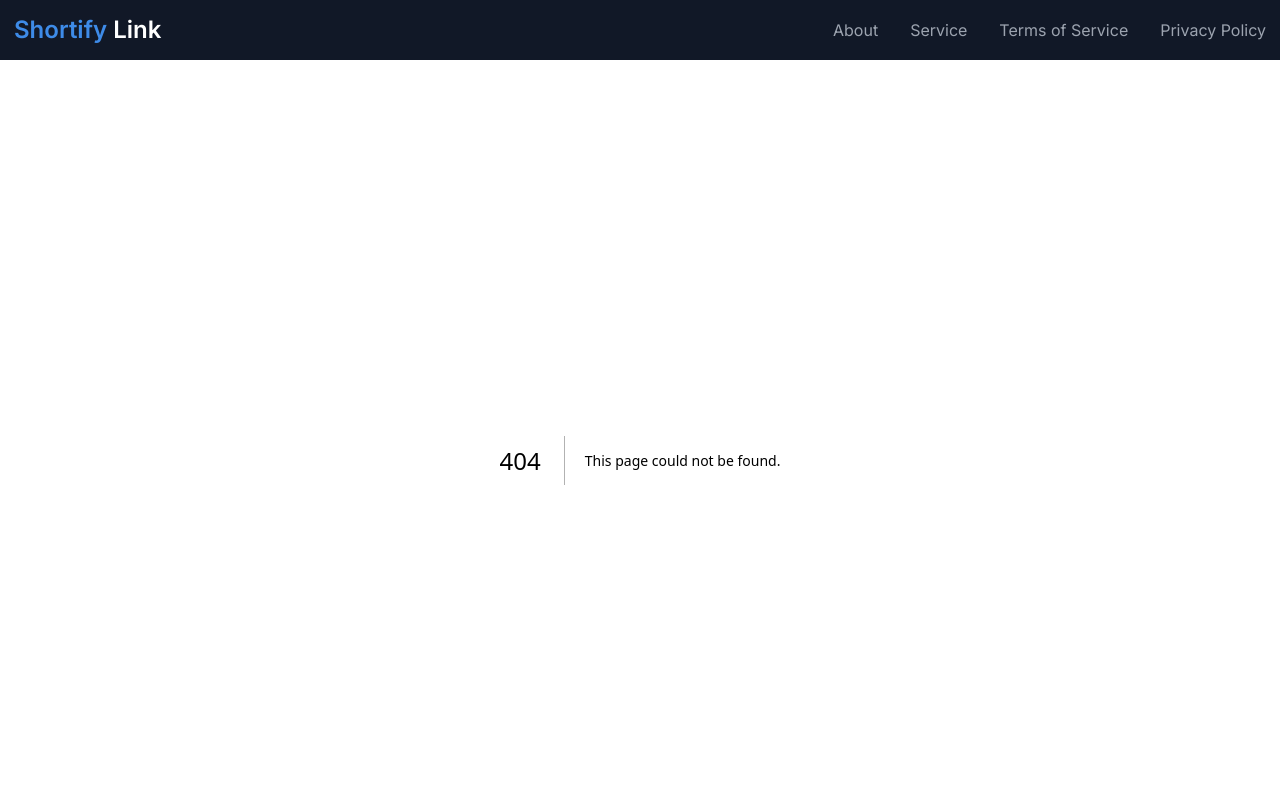
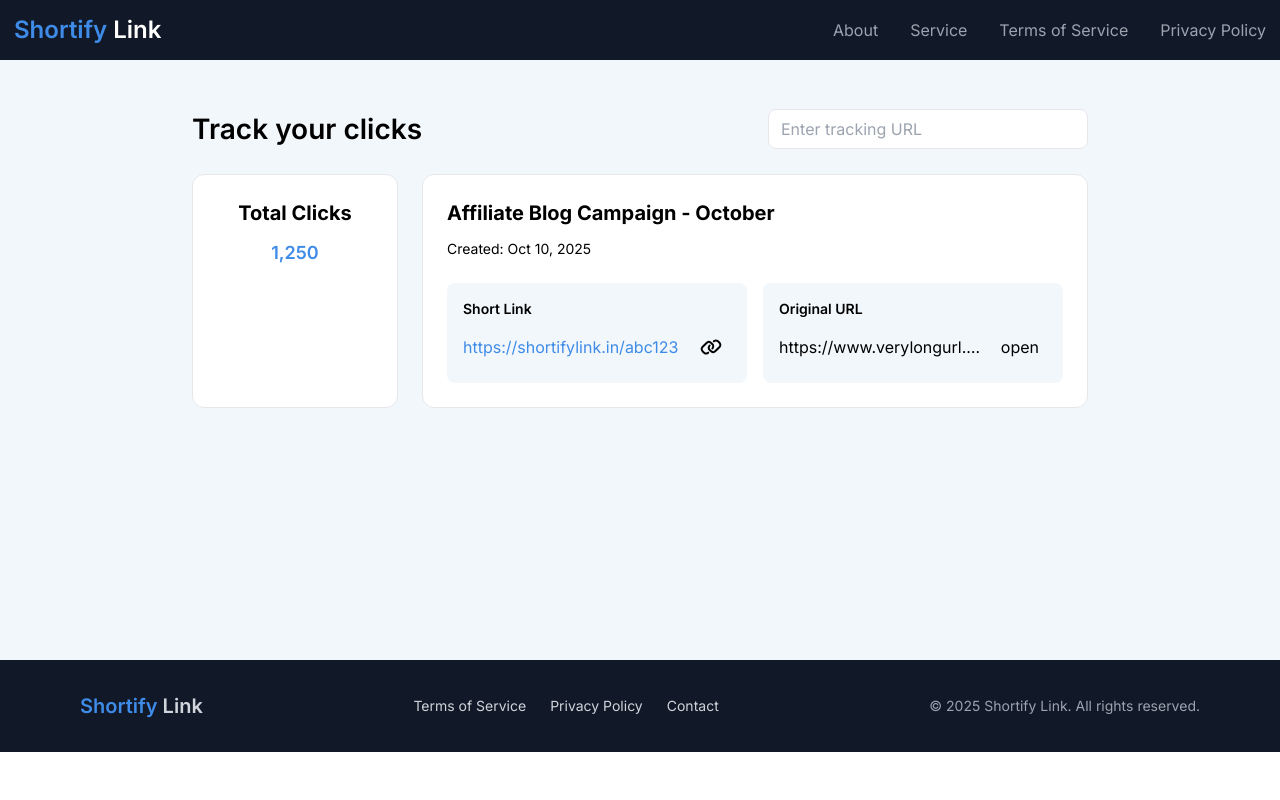
Before and after one commit to PraveenDurairaj1526/Shortify-Link, a Next.js app: page /track/1 in a window 1280 px wide. Before the commit this address had no page. Shown: the top 800 px of the page. Built offline with nearby package versions, Linux system fonts and the light colour scheme.

Commit message:
track url ui implementation

```diff
--- a/app/[id]/page.js
+++ b/app/[id]/page.js
@@ -8,7 +8,6 @@ export default async function RedirectPage({ params }) {
 
     if (!snapshot.empty) {
         const data = snapshot.docs[0].data();
-        console.log('data',data)
         redirect(data.originalUrl);
     } else {
         return (
--- /dev/null
+++ b/app/track/[id]/page.js
@@ -0,0 +1,97 @@
+"use client";
+
+import { LinkIcon } from "@/SvgIcons/getSvgIcons";
+import React from "react";
+
+const campaignData = {
+    breadcrumbs: ["Dashboard", "Links", "Track Clicks"],
+    title: "Track Clicks & Performance",
+    stats: {
+        totalClicks: 1250,
+    },
+    campaign: {
+        name: "Affiliate Blog Campaign - October",
+        createdAt: "Oct 10, 2025",
+        shortLink: "https://shortifylink.in/abc123",
+        originalUrl: "https://www.verylongurl.com/with/lots-of-details-to-track-campaigns",
+    },
+};
+
+export default function TrackClicksPage() {
+    const { breadcrumbs, title, stats, campaign } = campaignData;
+
+    return (
+        <main className="flex-1 px-[15px] py-8 md:py-12 bg-[#f2f7fb] min-h-[600px]">
+            <div className="w-full max-w-4xl mx-auto flex flex-col gap-6">
+                <div className="flex justify-between items-center gap-[18px] flex-wrap">
+                    <h1 className='text-[24px] sm:text-[28px] font-semibold'>Track your clicks</h1>
+                    <input className="sm:w-[320px] p-1 px-3 h-10 border border-gray-200 rounded-lg" placeholder="Enter tracking URL" />
+                </div>
+
+
+                <div className="grid grid-cols-1 md:grid-cols-4 gap-6">
+                    {/* Stats Section */}
+                    <section className="p-6 rounded-xl bg-card-light border border-border-light md:col-span-1 bg-white">
+                        <div className="flex flex-col items-center text-center gap-4">
+                            <div>
+                                <h3 className="text-[20px] sm:text-xl font-bold text-text-light mb-3">
+                                    Total Clicks
+                                </h3>
+                                <p className="text-lg  font-semibold text-[#3e8be8]">
+                                    {stats.totalClicks.toLocaleString()}
+                                </p>
+                            </div>
+                        </div>
+                    </section>
+                    {/* Campaign Details Section */}
+                    <section className="p-6 rounded-xl bg-card-light border border-border-light md:col-span-3 bg-white">
+                        <div className="flex flex-col gap-6">
+                            <div className="flex justify-between items-start gap-4">
+                                <div>
+                                    <h2 className="text-[20px] sm:text-xl font-bold text-text-light mb-3">
+                                        {campaign.name}
+                                    </h2>
+                                    <p className="text-text-secondary-light text-sm">
+                                        Created: {campaign.createdAt}
+                                    </p>
+                                </div>
+                            </div>
+
+                            <div className="grid grid-cols-1 md:grid-cols-2 gap-4">
+                                {/* Short Link */}
+                                <div className="flex flex-col gap-2 p-4 rounded-lg bg-[#f2f7fb]">
+                                    <label className="text-sm font-semibold text-text-secondary-light">
+                                        Short Link
+                                    </label>
+                                    <div className="flex items-center gap-2">
+                                        <p className="text-primary truncate text-[#3e8be8]">
+                                            {campaign.shortLink}
+                                        </p>
+                                        <button className="ml-auto p-2 rounded-full hover:bg-primary/20 text-text-secondary-light hover:text-primary">
+                                            <LinkIcon />
+                                        </button>
+                                    </div>
+                                </div>
+
+                                {/* Original URL */}
+                                <div className="flex flex-col gap-2 p-4 rounded-lg bg-[#f2f7fb]">
+                                    <label className="text-sm font-semibold text-text-secondary-light">
+                                        Original URL
+                                    </label>
+                                    <div className="flex items-center gap-2">
+                                        <p className="text-text-light truncate">
+                                            {campaign.originalUrl}
+                                        </p>
+                                        <button className="ml-auto p-2 rounded-full hover:bg-primary/20 text-text-secondary-light hover:text-primary">
+                                            open
+                                        </button>
+                                    </div>
+                                </div>
+                            </div>
+                        </div>
+                    </section>
+                </div>
+            </div>
+        </main>
+    );
+}
--- a/components/Footer.jsx
+++ b/components/Footer.jsx
@@ -1,6 +1,6 @@
 export default function Footer() {
     return (
-        <footer className="w-full bg-gray-900 text-gray-300 py-8 mt-10 sm:mt-20">
+        <footer className="w-full bg-gray-900 text-gray-300 py-8">
             <div className="max-w-6xl mx-auto px-4 flex flex-col md:flex-row items-center justify-between space-y-4 md:space-y-0">
                 {/* Brand Logo */}
                 <div className="flex items-center space-x-2">
--- a/components/WhyChoose.jsx
+++ b/components/WhyChoose.jsx
@@ -32,7 +32,7 @@ const features = [
 
 const WhyChoose = () => {
     return (
-        <section className='max-w-[1180px] mx-auto px-4 mt-10 sm:mt-20' id='service'>
+        <section className='max-w-[1180px] mx-auto px-4 mt-10 sm:mt-20 mb-10 sm:mb-20' id='service'>
             <h2 className='text-[28px] sm:text-[36px] font-semibold mb-9 text-center'>Why Choose our url shortener</h2>
             <div className="grid lg:grid-cols-2 gap-6 w-full justify-center">
                 {
```
